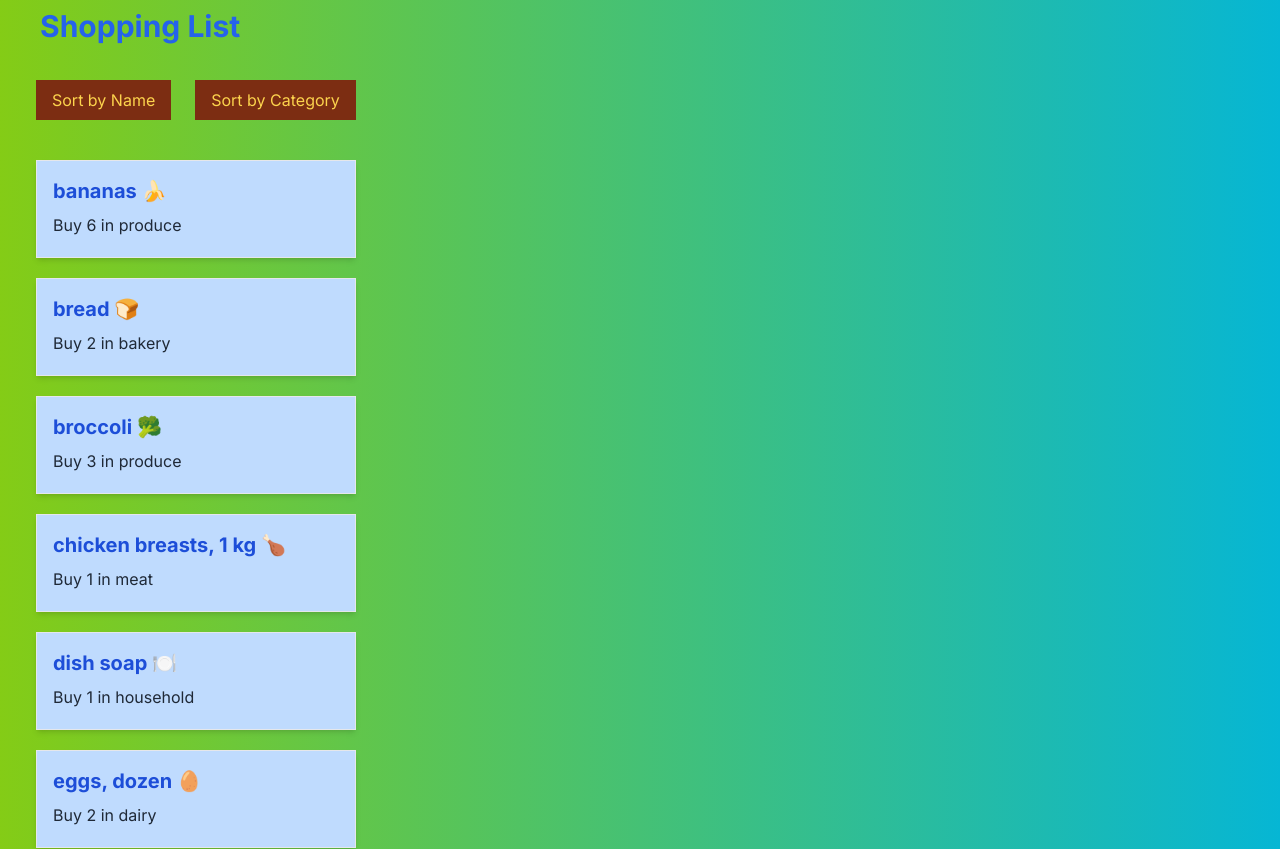
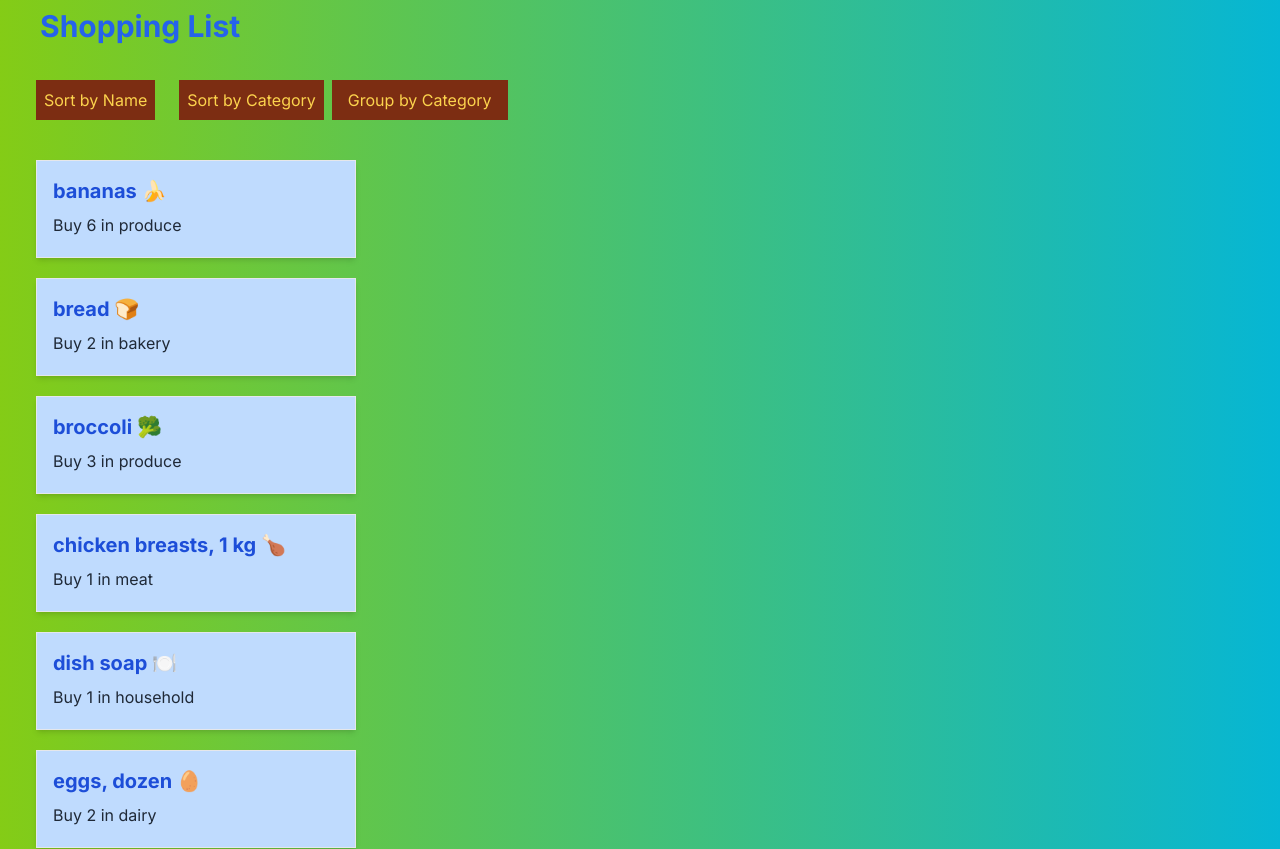
Before and after one commit to mosmee21/cprg306-assignments, a Next.js app: page /week5 in a window 1280 px wide. Shown: the top 849 px of the page. Built offline with nearby package versions, Linux system fonts and the light colour scheme.

Commit message:
Update item-list.js

```diff
--- a/app/week5/item-list.js
+++ b/app/week5/item-list.js
@@ -9,6 +9,18 @@ export default function ItemList() {
 
   let items = [...itemsData];
 
+  let groupedItems = {};
+
+  if (sortBy === 'grouped') {
+    groupedItems = items.reduce((acc, item) => {
+      if (!acc[item.category]) {
+        acc[item.category] = [];
+      }
+      acc[item.category].push(item);
+      return acc;
+    }, {});
+  }
+
   if (sortBy === "name") {
     items.sort((item1, item2) => item1.name.localeCompare(item2.name));}
   else if (sortBy === "category") {
@@ -17,23 +29,38 @@ export default function ItemList() {
       <div className="p-4">
         <button
           onClick={() => setSortBy('name')}
-          className={`${sortBy === 'name'} m-5 bg-orange-900 text-amber-300 px-4 py-2 mr-4 `}
+          className={`${sortBy === 'name'} m-5 bg-orange-900 text-amber-300 px-2 py-2 mr-4 `}
         >
           Sort by Name
         </button>
         <button
         onClick={() => setSortBy('category')}
-        className={`${sortBy === 'category'} bg-orange-900 text-amber-300 px-4 py-2 ml-2 `}
+        className={`${sortBy === 'category'} bg-orange-900 text-amber-300 px-2 py-2 ml-2 `}
       >
         Sort by Category
       </button>
-
-        <ul className="mt-5">
-          {items.map((item) => (
-            <Item key={item.id} {...item} />
-          ))}
-        </ul>
-
+      <button
+        onClick={() => setSortBy('grouped')}
+        className={`${sortBy === 'grouped'} bg-orange-900 text-amber-300 px-4 py-2 ml-2 `}
+        >
+        Group by Category
+      </button>
+      <ul>
+        {sortBy === 'grouped'
+          ? Object.keys(groupedItems).sort().map(category => (
+              <li key={category}>
+                <strong className="capitalize text-black">{category}</strong>
+                <ul>
+                  {groupedItems[category].map(item => (
+                    <Item key={item.id} {...item} />
+                  ))}
+                </ul>
+              </li>
+            ))
+          : items.map(item => (
+              <Item key={item.id} {...item} />
+            ))}
+      </ul>
     </div>
   );
 }
```
